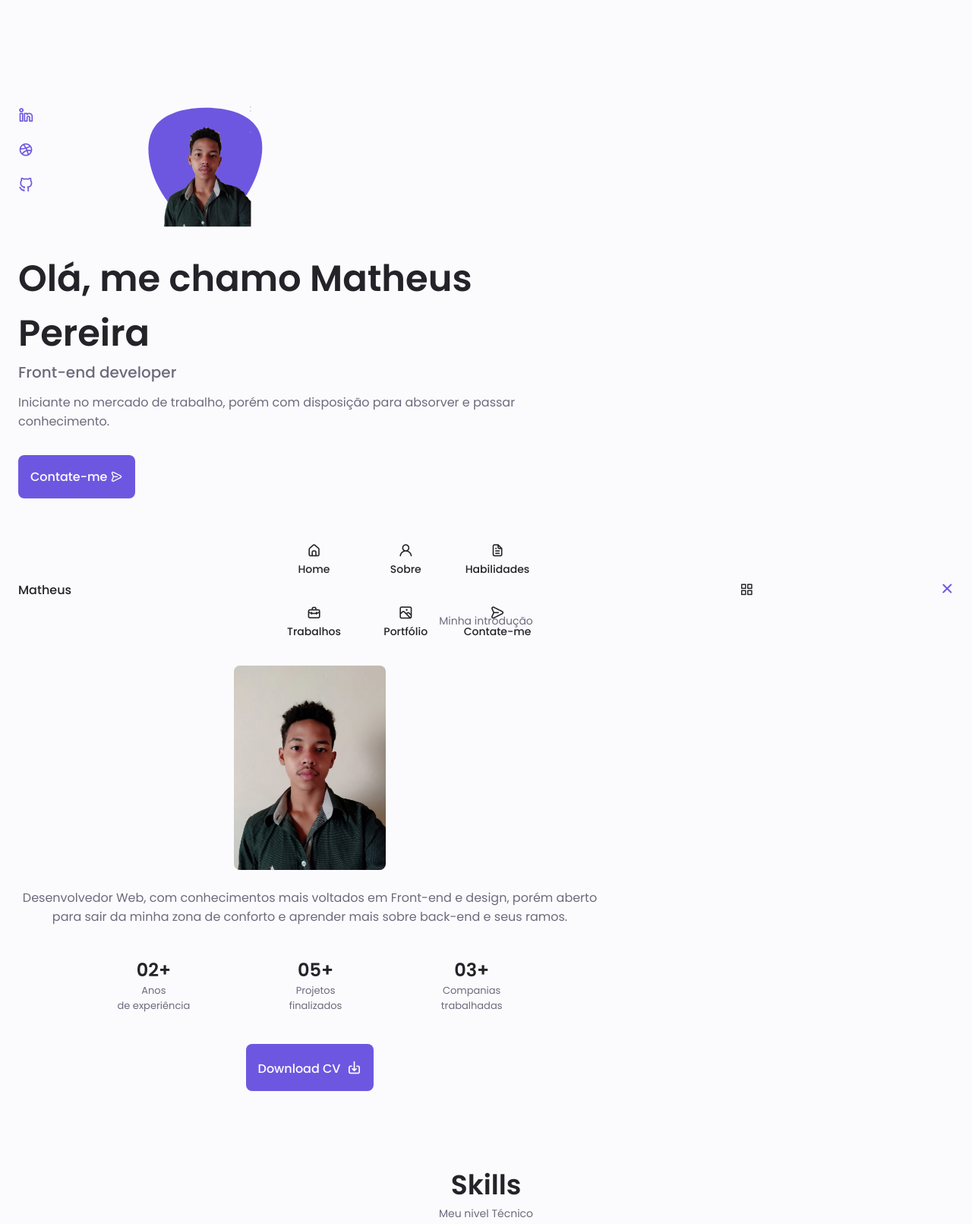
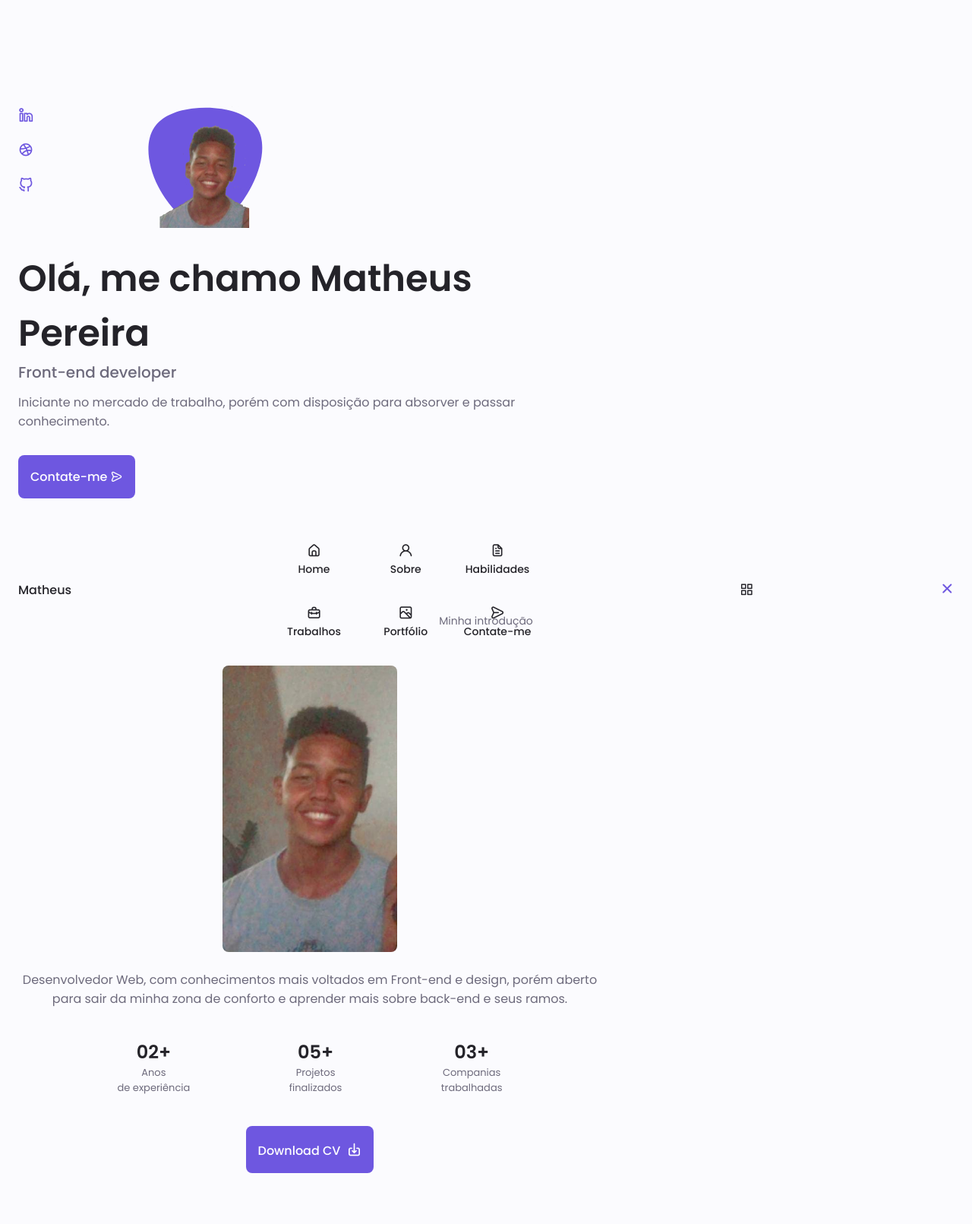
Before and after one commit to matheuspereira123/Portfolio, a plain HTML site: page index.html in a window 1280 px wide. Shown: the top 1611 px of the page at 76% size. Drawn offline with nearby package versions, Linux system fonts and the light colour scheme.

Commit message:
Atualização de imagem(Faltando o ajuste no overflow da imagem de perfil 1)

```diff
--- a/index.html
+++ b/index.html
@@ -85,9 +85,9 @@
                     <div class="home__img">
                         <svg class="home__blob" viewBox="0 0 170 180" xmlns="http://www.w3.org/2000/svg">
 
+                            <path fill="#6e57e0" d="M57,-31.7C66.9,-15.9,63,9.1,51.2,32.6C39.4,56.1,19.7,78,-0.6,78.4C-20.9,78.7,-41.8,57.5,-53.8,33.9C-65.8,10.3,-68.9,-15.7,-58.5,-31.8C-48,-48,-24,-54.4,-0.2,-54.3C23.6,-54.2,47.2,-47.5,57,-31.7Z" transform="translate(100 100)"/>
 
-                            <path fill="#6e57e0" d="M57,-31.7C66.9,-15.9,63,9.1,51.2,32.6C39.4,56.1,19.7,78,-0.6,78.4C-20.9,78.7,-41.8,57.5,-53.8,33.9C-65.8,10.3,-68.9,-15.7,-58.5,-31.8C-48,-48,-24,-54.4,-0.2,-54.3C23.6,-54.2,47.2,-47.5,57,-31.7Z" transform="translate(100 100)"/>
-                                <image class="home__blob-img" x='50' y='44' xlink:href="resource/img/perfil 2.png"/>
+                            <image class="home__blob-img" x='48' y='44' xlink:href="resource/img/perfil sem fundo.png"/>
                         </svg>
                     </div>
 
@@ -119,7 +119,7 @@
         <span class="section__subtitle">Minha introdução</span>
 
         <div class="sobre__container container grid">
-            <img src="resource/img/perfil.png" alt="" class="sobre__img">
+            <img src="resource/img/perfil novo.png" alt="" class="sobre__img">
 
             <div class="sobre__data">
                 <p class="sobre__description">
--- a/resource/css/style.css
+++ b/resource/css/style.css
@@ -252,6 +252,7 @@
 
     .home__blob-img {
         width: 100px;
+        /* height: 150px; */
     }
 
     .home__data {
@@ -343,7 +344,7 @@
     /*========== SOBRE ==========*/
 
     .sobre__img {
-        width: 200px;
+        width: 230px;
         border-radius: .5rem;
         justify-self: center;
         align-self: center;
```
Also changed, not shown: resource/img/perfil novo.png (added), resource/img/perfil sem fundo.png (added).
